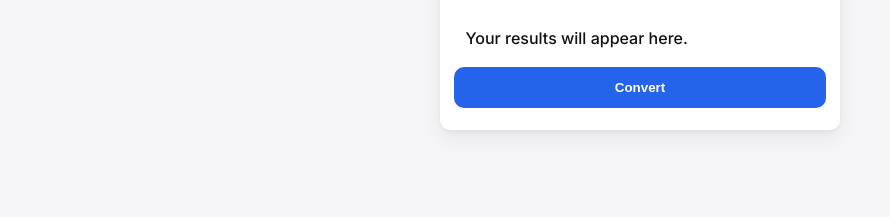
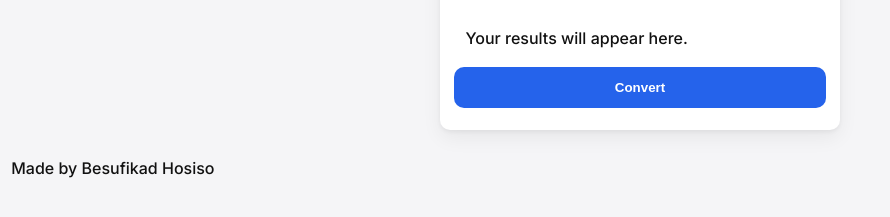
Before and after one commit to BesuHosiso/Temp-Converter, a plain HTML site: page index.html in a window 1280 px wide. Shown: the part 141-358 px from the top of the page, without its empty margins (0-890 px from the left). Drawn offline with Linux system fonts and the light colour scheme.

Commit message:
Add footer with author information to index.html

```diff
--- a/index.html
+++ b/index.html
@@ -24,5 +24,8 @@
          <p id="result-text">Your results will appear here.</p>
          <button id="convert-btn">Convert</button>
     </form>
+    <footer>
+    <p>Made by Besufikad Hosiso</p>
+</footer>
 </body>
 </html>
```
